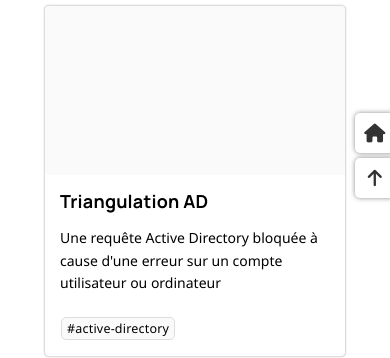
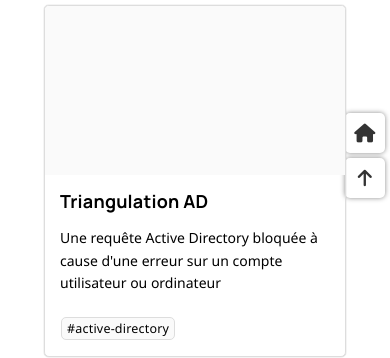
Before and after one commit to leobouard/leobouard.github.io, a Jekyll site: the page built from _posts/2024-01-01-calcul-heritage.md, in a window 390 px wide. Shown: the part 697-1055 px from the top of the page. Built offline with Jekyll 4.4.1, drawn with Linux system fonts in a browser that asks for light colours; nearby versions of some CDN libraries; some web fonts are replaced; our own code applies the rules of GitHub Pages for plain Markdown files.

Commit message:
Update posts.scss

```diff
--- a/assets/css/posts.scss
+++ b/assets/css/posts.scss
@@ -309,10 +309,8 @@
 @media screen and (max-width: 950px) {
 
     .side-buttons {
-        margin-left: 0;
-        margin-top: 0;
         bottom: 0;
-        right: -10px;
+        right: 0;
     }
 
 }
```
